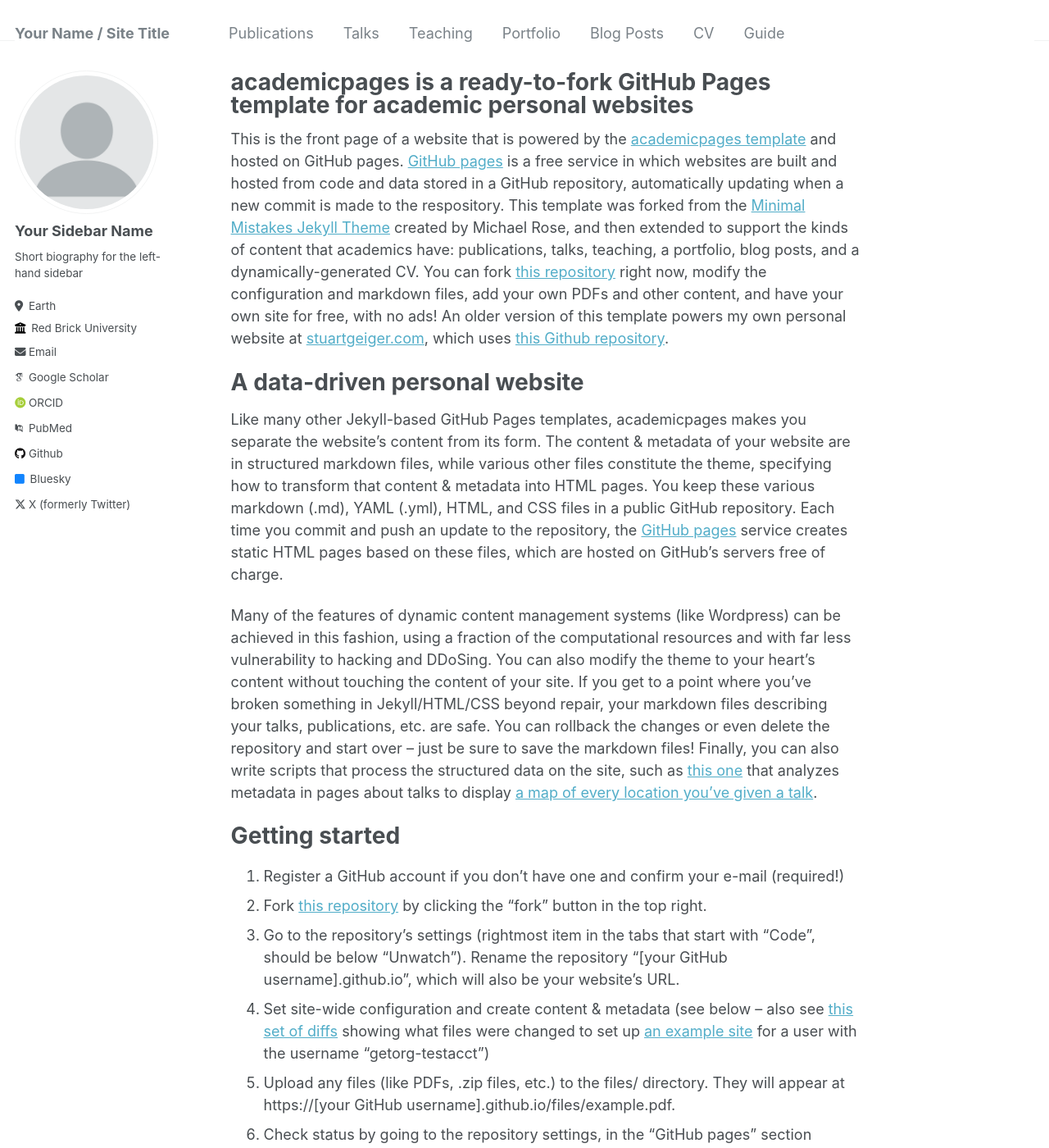
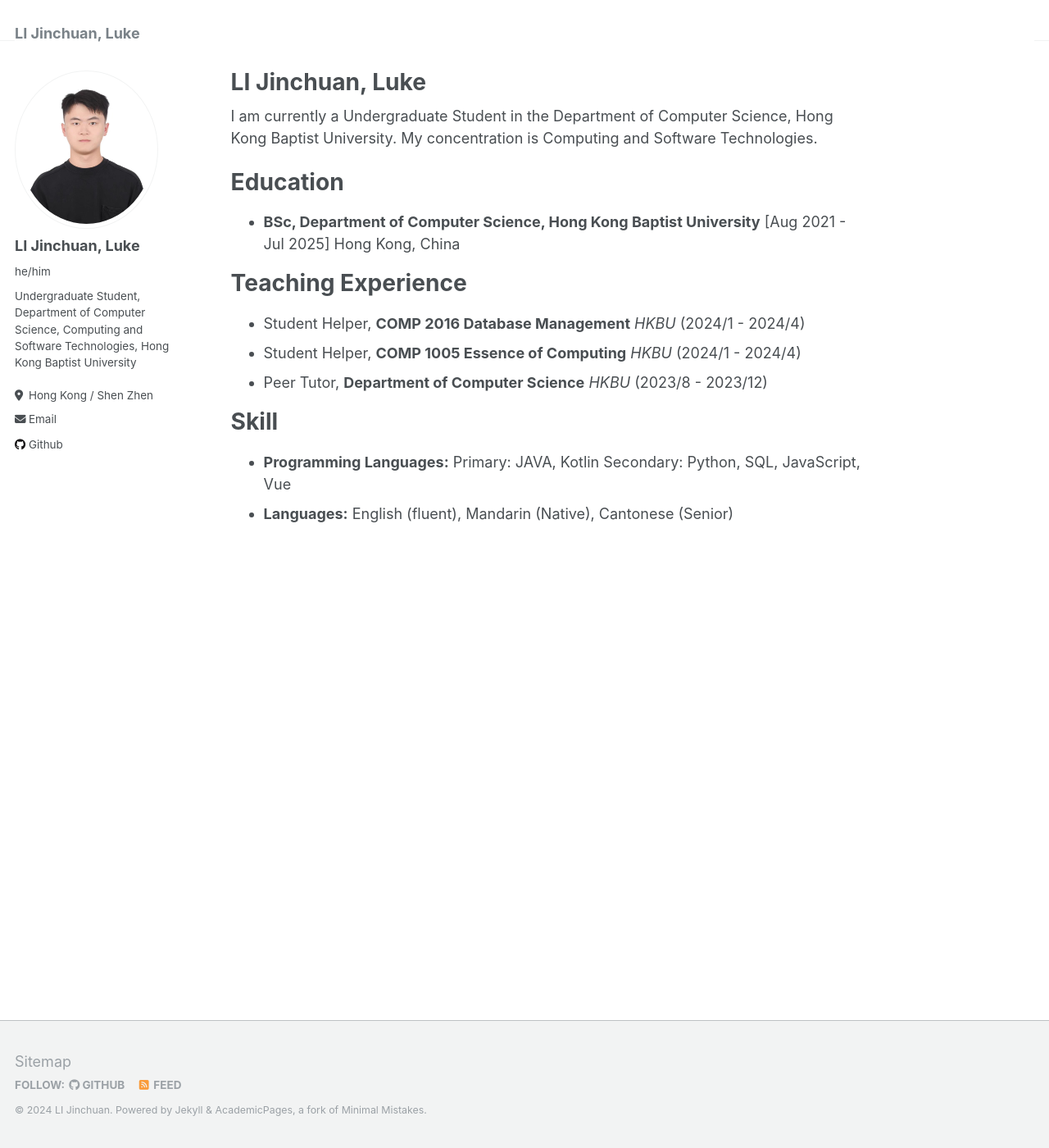
Before and after one commit to Kane-LI-0114/Kane-LI-0114.github.io, a Jekyll site: the page built from _pages/about.md, in a window 1280 px wide and 1400 px high. Shown: the whole window at 82% size. Built offline with Jekyll 4.4.1, drawn with Linux system fonts in a browser that asks for light colours; some web fonts are replaced; some of the changed text lies outside the part shown.

Commit message:
Revised About Page

```diff
--- a/_config.yml
+++ b/_config.yml
@@ -8,46 +8,46 @@
 
 # Basic Site Settings
 locale                   : "en-US"
-title                    : "Your Name / Site Title"
+title                    : "LI Jinchuan, Luke"
 title_separator          : "-"
-name                     : &name "Your Name"
+name                     : &name "LI Jinchuan"
 description              : &description "personal description"
-url                      : https://academicpages.github.io # the base hostname & protocol for your site e.g. "https://mmistakes.github.io"
+url                      : https://madine-luke.github.io # the base hostname & protocol for your site e.g. "https://mmistakes.github.io"
 baseurl                  : "" # the subpath of your site, e.g. "/blog"
-repository               : "academicpages/academicpages.github.io"
+repository               : "Madine-Luke/Madine-Luke.github.io"
 
 # Site Author - The following control what appear as part of the author content on the side bar.
 #               If a field is blank the icon and link will not appear, otherwise it will be shown.
 #               Additional customization can be done by editing /_includes/author-profile.html
 author:
   # Biographic information
-  avatar           : "profile.png"
-  name             : "Your Sidebar Name"
-  pronouns         : # example: "she/her"
-  bio              : "Short biography for the left-hand sidebar"
-  location         : "Earth"
-  employer         : "Red Brick University"
+  avatar           : "ljc.jpg"
+  name             : "LI Jinchuan, Luke"
+  pronouns         : "he/him"
+  bio              : "Undergraduate Student, Department of Computer Science, Computing and Software Technologies, Hong Kong Baptist University"
+  location         : "Hong Kong / Shen Zhen"
+  employer         : #"Red Brick University"
   uri              : # URL
-  email            : "none@example.org"
+  email            : "21252548@life.hkbu.edu.hk"
 
   # Academic websites
   arxiv            : # URL - Update with the correct link to your profile
-  googlescholar    : "https://scholar.google.com/citations?user=PS_CX0AAAAAJ"
+  googlescholar    : #"https://scholar.google.com/citations?user=PS_CX0AAAAAJ"
   impactstory      : # URL
-  orcid            : "http://orcid.org/yourorcidurl"
-  pubmed           : "https://www.ncbi.nlm.nih.gov/pubmed/?term=john+snow"
+  orcid            : #"http://orcid.org/yourorcidurl"
+  pubmed           : #"https://www.ncbi.nlm.nih.gov/pubmed/?term=john+snow"
   researchgate     : # URL
 
   # Repositories and software development
   bitbucket        : # Username - Update with your username on the site
   codepen          : # Username
   dribbble         : # Username
-  github           : "academicpages"
+  github           : "https://github.com/Madine-Luke"
   kaggle           : # Username
   stackoverflow    : # User number or user number and name (i.e., use "1" or "1/jeff-atwood")
 
   # Social media
-  bluesky          : "bsky.app" # Replace this with you Bluesky username
+  bluesky          : #"bsky.app" # Replace this with you Bluesky username
   facebook         : # Username
   flickr           : # Username
   foursquare       : # Username
@@ -64,7 +64,7 @@ author:
   steam            : # Username
   telegram         : # URL
   tumblr           : # Username
-  twitter          : "UniofOxford"  # Replace this with your X / Twitter handle
+  twitter          : #"UniofOxford"  # Replace this with your X / Twitter handle
   vine             : # Username
   weibo            : # Username
   wikipedia        : # Username
--- a/_pages/about.md
+++ b/_pages/about.md
@@ -1,13 +1,31 @@
 ---
 permalink: /
-title: "academicpages is a ready-to-fork GitHub Pages template for academic personal websites"
+title: "LI Jinchuan, Luke"
 author_profile: true
 redirect_from:
   - /about/
   - /about.html
 ---
 
-This is the front page of a website that is powered by the [academicpages template](https://github.com/academicpages/academicpages.github.io) and hosted on GitHub pages. [GitHub pages](https://pages.github.com) is a free service in which websites are built and hosted from code and data stored in a GitHub repository, automatically updating when a new commit is made to the respository. This template was forked from the [Minimal Mistakes Jekyll Theme](https://mmistakes.github.io/minimal-mistakes/) created by Michael Rose, and then extended to support the kinds of content that academics have: publications, talks, teaching, a portfolio, blog posts, and a dynamically-generated CV. You can fork [this repository](https://github.com/academicpages/academicpages.github.io) right now, modify the configuration and markdown files, add your own PDFs and other content, and have your own site for free, with no ads! An older version of this template powers my own personal website at [stuartgeiger.com](http://stuartgeiger.com), which uses [this Github repository](https://github.com/staeiou/staeiou.github.io).
+I am currently a Undergraduate Student in the Department of Computer Science, Hong Kong Baptist University. My concentration is Computing and Software Technologies.
+
+Education
+======
+* **BSc, Department of Computer Science, Hong Kong Baptist University** [Aug 2021 - Jul 2025] Hong Kong, China
+
+Teaching Experience
+======
+* Student Helper, **COMP 2016 Database Management** <var>HKBU</var> (2024/1 - 2024/4)
+* Student Helper, **COMP 1005 Essence of Computing** <var>HKBU</var> (2024/1 - 2024/4)
+* Peer Tutor, **Department of Computer Science** <var>HKBU</var> (2023/8 - 2023/12)
+
+Skill
+======
+* **Programming Languages:** Primary: JAVA, Kotlin Secondary: Python, SQL, JavaScript, Vue
+* **Languages:** English (fluent), Mandarin (Native), Cantonese (Senior)
+
+
+<!-- This is the front page of a website that is powered by the [academicpages template](https://github.com/academicpages/academicpages.github.io) and hosted on GitHub pages. [GitHub pages](https://pages.github.com) is a free service in which websites are built and hosted from code and data stored in a GitHub repository, automatically updating when a new commit is made to the respository. This template was forked from the [Minimal Mistakes Jekyll Theme](https://mmistakes.github.io/minimal-mistakes/) created by Michael Rose, and then extended to support the kinds of content that academics have: publications, talks, teaching, a portfolio, blog posts, and a dynamically-generated CV. You can fork [this repository](https://github.com/academicpages/academicpages.github.io) right now, modify the configuration and markdown files, add your own PDFs and other content, and have your own site for free, with no ads! An older version of this template powers my own personal website at [stuartgeiger.com](http://stuartgeiger.com), which uses [this Github repository](https://github.com/staeiou/staeiou.github.io).
 
 A data-driven personal website
 ======
@@ -46,4 +64,4 @@ Example: editing a markdown file for a talk
 
 For more info
 ------
-More info about configuring academicpages can be found in [the guide](https://academicpages.github.io/markdown/). The [guides for the Minimal Mistakes theme](https://mmistakes.github.io/minimal-mistakes/docs/configuration/) (which this theme was forked from) might also be helpful.
+More info about configuring academicpages can be found in [the guide](https://academicpages.github.io/markdown/). The [guides for the Minimal Mistakes theme](https://mmistakes.github.io/minimal-mistakes/docs/configuration/) (which this theme was forked from) might also be helpful.  -->
```
Also changed, not shown: _data/navigation.yml (+14 -14 lines), README.md (line endings or trailing spaces), images/ljc.jpg (added).
